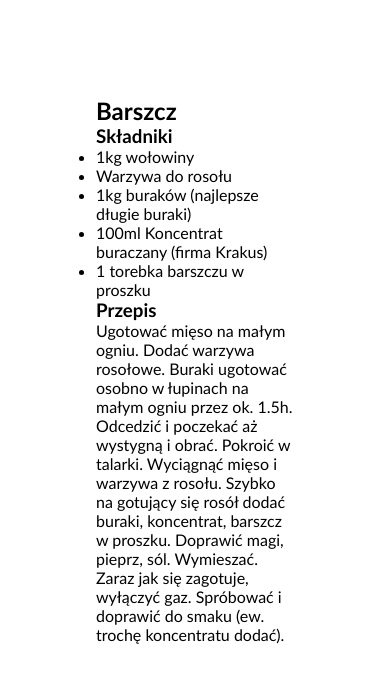
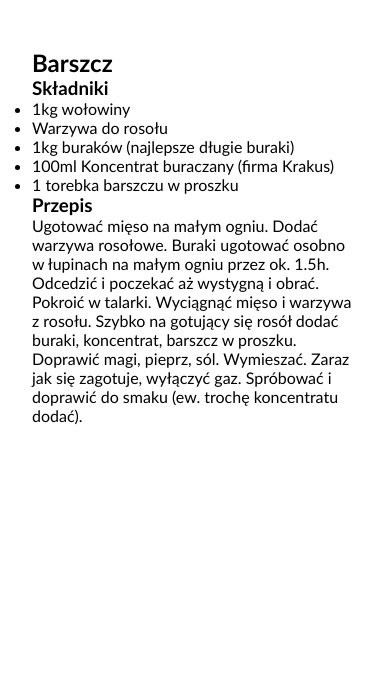
Before and after one commit to dominikabobik/cookbook, a Next.js app: page /recipe/barszcz in a window 390 px wide. Shown: the top 682 px of the page. Built offline with nearby package versions, Linux system fonts and the light colour scheme.

Commit message:
recipe padding

```diff
--- a/components/recipe.module.css
+++ b/components/recipe.module.css
@@ -7,3 +7,9 @@
 .container:hover {
   transform: scale(1.05);
 }
+
+/* @media screen and (max-width: 600px) {
+  .container {
+    padding: 0.5rem;
+  }
+} */
--- a/styles/recipe.module.css
+++ b/styles/recipe.module.css
@@ -1,4 +1,13 @@
 .container {
   height: 100vh;
   padding: 6rem;
+  margin-top: 1rem;
+  margin-bottom: 1rem;
+  overflow: scroll;
 }
+
+@media screen and (max-width: 600px) {
+  .container {
+    padding: 2rem;
+  }
+}
```
